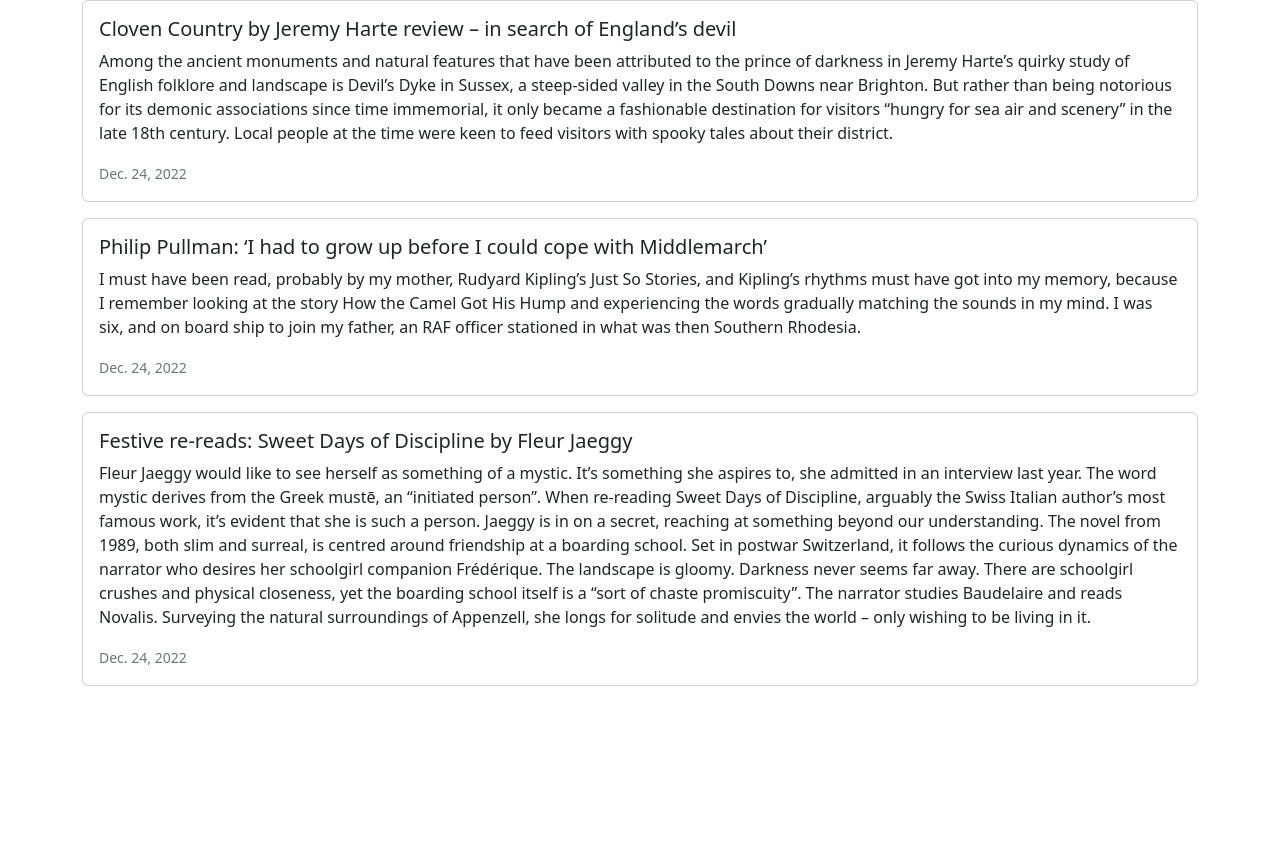
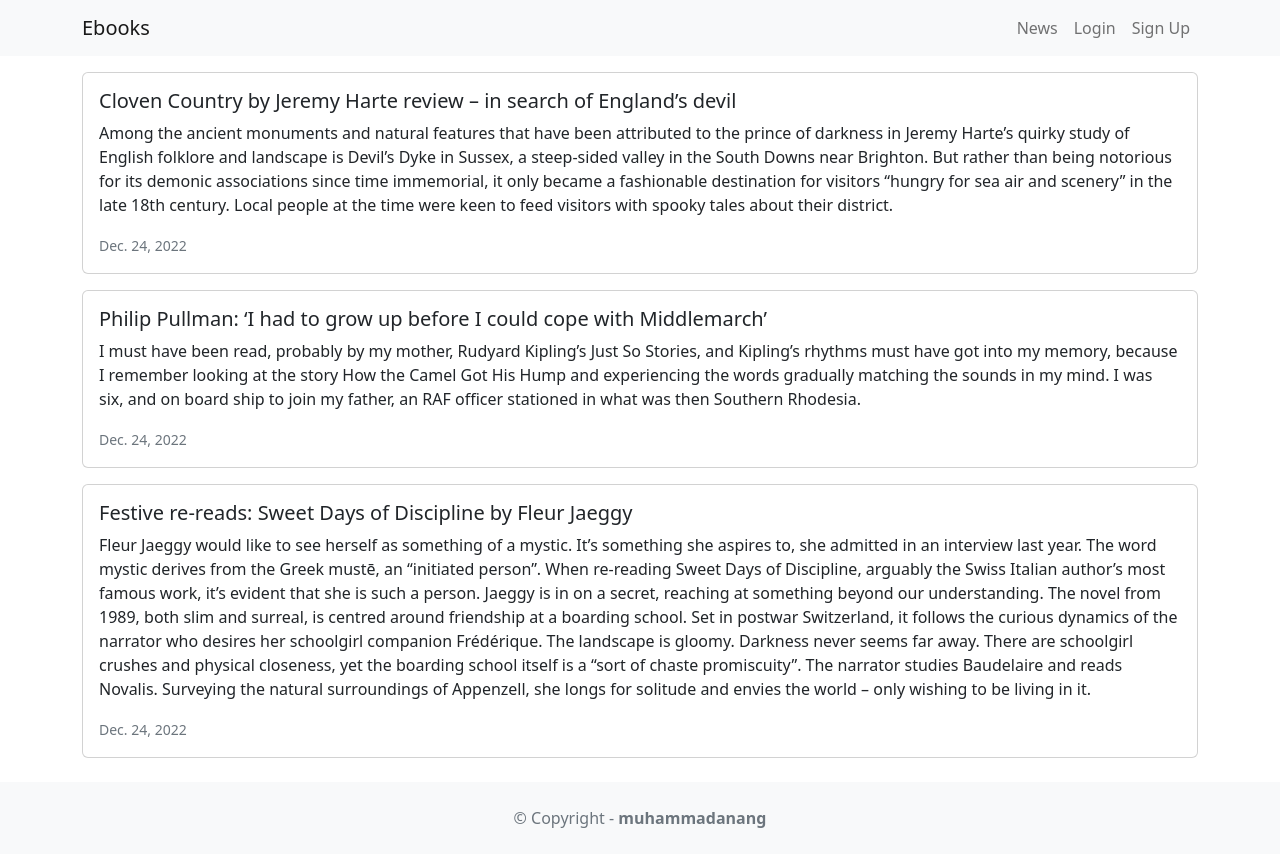
Before and after one commit to muhammadanang/ebookreviews, a Django app: template news/templates/news.html in a window 1280 px wide. Before the commit the page ends 686 px from the top, so only its background shows below. Run offline with Django 4.2, Linux system fonts and the light colour scheme; the template is opened without the code that fills it: values that come from a table or form of the project are taken from there, others are empty; data comes from the database, SQL or seed files in the repository; parts of the project's set-up code (start-up, migrations or seed data) failed here and were passed over.

Commit message:
creating a base template

```diff
--- a/ebookreviews/settings.py
+++ b/ebookreviews/settings.py
@@ -61,7 +61,7 @@
 TEMPLATES = [
     {
         "BACKEND": "django.template.backends.django.DjangoTemplates",
-        "DIRS": [],
+        "DIRS": [os.path.join(BASE_DIR, "ebookreviews/templates")],
         "APP_DIRS": True,
         "OPTIONS": {
             "context_processors": [
--- /dev/null
+++ b/ebookreviews/templates/base.html
@@ -0,0 +1,48 @@
+<!DOCTYPE html>
+<html lang="en">
+
+<head>
+    <meta charset="UTF-8">
+    <meta http-equiv="X-UA-Compatible" content="IE=edge">
+    <meta name="viewport" content="width=device-width, initial-scale=1.0">
+    <title>Ebook App</title>
+    <link href="https://cdn.jsdelivr.net/npm/bootstrap@5.2.3/dist/css/bootstrap.min.css" rel="stylesheet"
+        integrity="sha384-rbsA2VBKQhggwzxH7pPCaAqO46MgnOM80zW1RWuH61DGLwZJEdK2Kadq2F9CUG65" crossorigin="anonymous">
+</head>
+
+<body>
+    <nav class="navbar navbar-expand-lg navbar-light bg-light mb-3">
+        <div class="container">
+            <a class="navbar-brand" href="{% url 'home' %}">Ebooks</a>
+            <button class="navbar-toggler" type="button" data-bs-toggle="collapse" data-bs-target="#navbarNavAltMarkup"
+                aria-controls="navbarNavAltMarkup" aria-expanded="false" aria-label="Toggle navigation">
+                <span class="navbar-toggler-icon"></span>
+            </button>
+            <div class="collapse navbar-collapse" id="navbarNavAltMarkup">
+                <div class="navbar-nav ms-auto">
+                    <a class="nav-link" href="{% url 'news' %}">News</a>
+                    <a class="nav-link" href="#">Login</a>
+                    <a class="nav-link" href="#">Sign Up</a>
+                </div>
+            </div>
+        </div>
+    </nav>
+
+    <div class="container">
+        {% block content %}
+        {% endblock content %}
+    </div>
+
+    <footer class="text-center text-lg-start bg-light text-muted mt-4">
+        <div class="text-center p-4">
+            © Copyright -
+            <a class="text-reset fw-bold text-decoration-none" target="_blank"
+                href="https://github.com/muhammadanang">muhammadanang</a>
+        </div>
+    </footer>
+</body>
+<script src="https://cdn.jsdelivr.net/npm/bootstrap@5.2.3/dist/js/bootstrap.bundle.min.js"
+    integrity="sha384-kenU1KFdBIe4zVF0s0G1M5b4hcpxyD9F7jL+jjXkk+Q2h455rYXK/7HAuoJl+0I4"
+    crossorigin="anonymous"></script>
+
+</html>
--- a/news/templates/news.html
+++ b/news/templates/news.html
@@ -1,17 +1,5 @@
-<!DOCTYPE html>
-<html lang="en">
-
-<head>
-    <meta charset="UTF-8">
-    <meta http-equiv="X-UA-Compatible" content="IE=edge">
-    <meta name="viewport" content="width=device-width, initial-scale=1.0">
-    <link href="https://cdn.jsdelivr.net/npm/bootstrap@5.2.3/dist/css/bootstrap.min.css" rel="stylesheet"
-        integrity="sha384-rbsA2VBKQhggwzxH7pPCaAqO46MgnOM80zW1RWuH61DGLwZJEdK2Kadq2F9CUG65" crossorigin="anonymous">
-    <title>Ebook News</title>
-</head>
-
-<body>
-    <div class="container">
+{% extends 'base.html' %}
+{% block content %}
 {% for news in newss %}
 <div class="card mb-3">
     <div class="row g-0">
@@ -26,6 +14,4 @@
 </div>
 {% endfor %}
 </div>
-</body>
-
-</html>
+{% endblock content %}
```
Also changed, not shown: ebook/templates/home.html (+5 -33 lines). Lines whose indentation alone changed are shown as unchanged.
